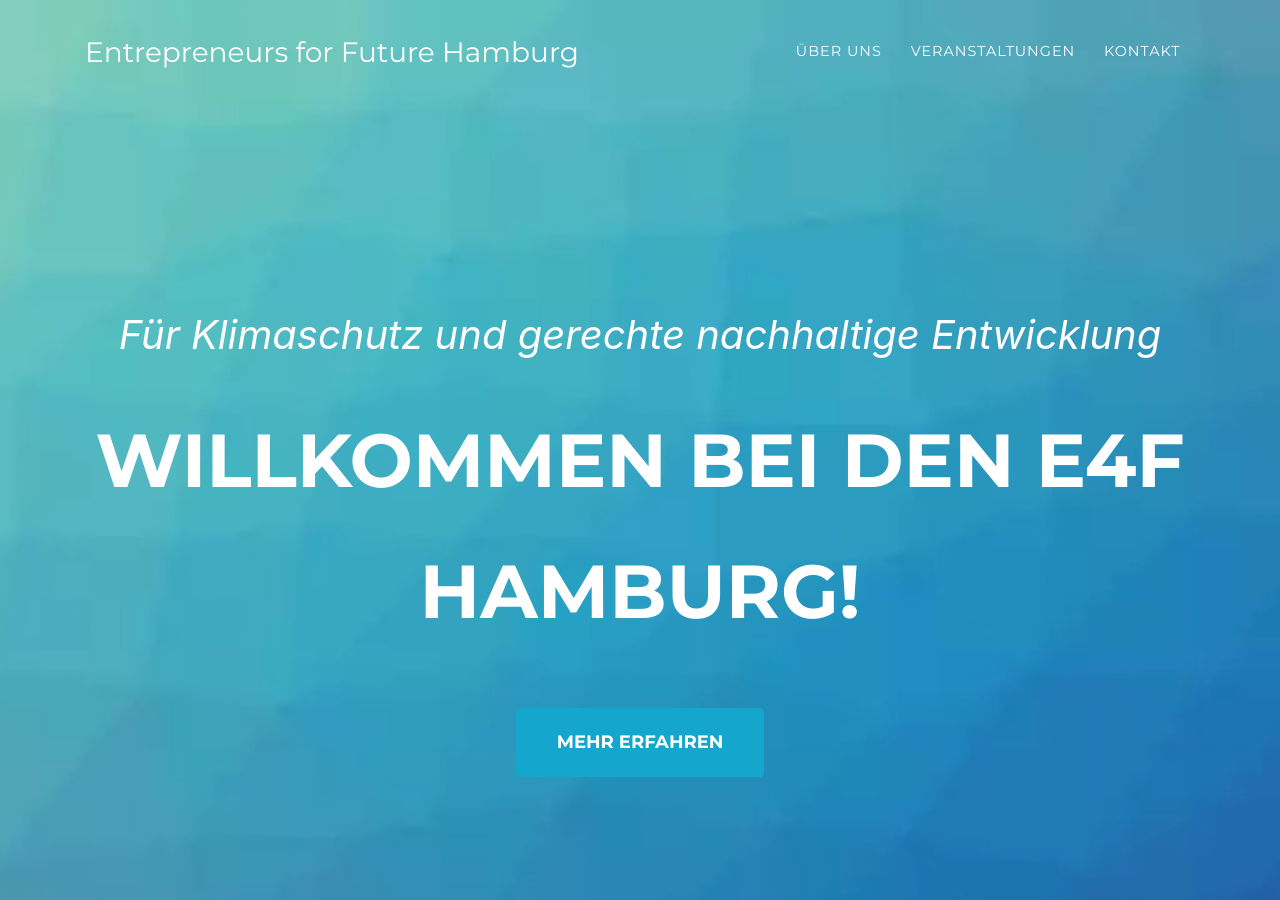
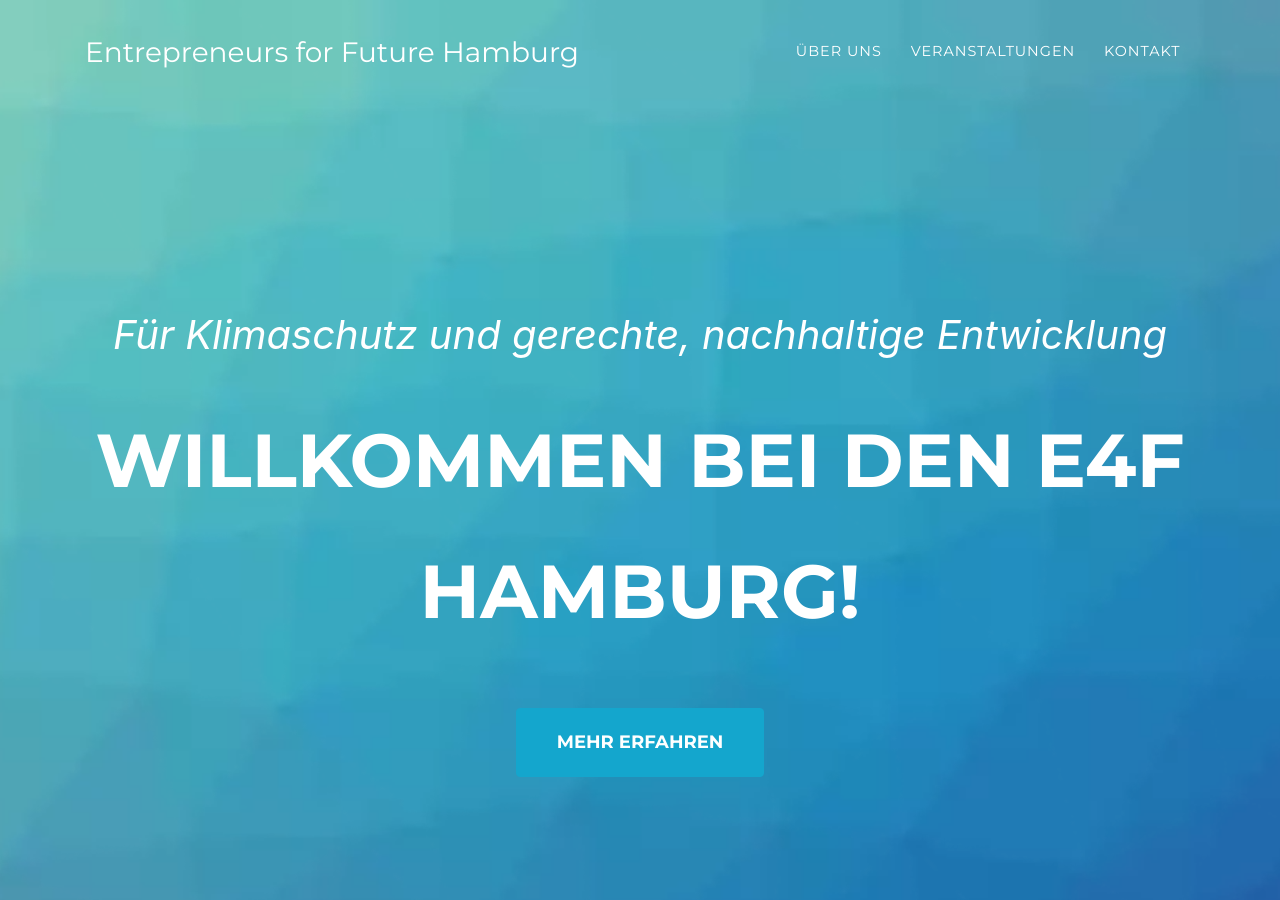
Before and after one commit to e4f-hamburg/e4f-hamburg.github.io, a Jekyll site: the page built from index.md, in a window 1280 px wide and 900 px high. Built offline with Jekyll 4.4.1, drawn with Linux system fonts in a browser that asks for light colours; some web fonts are replaced.

```diff
--- a/_data/sitetext.yml
+++ b/_data/sitetext.yml
@@ -133,7 +133,7 @@ es-CO:
 # -----------------
 de: &DEFAULT_DE
   header:
-    title: Für Klimaschutz und gerechte nachhaltige Entwicklung
+    title: Für Klimaschutz und gerechte, nachhaltige Entwicklung
     text: Willkommen bei den E4F Hamburg!
     button: Mehr erfahren
     buttonlink: "#services"
```
Also changed, not shown: README.md.
